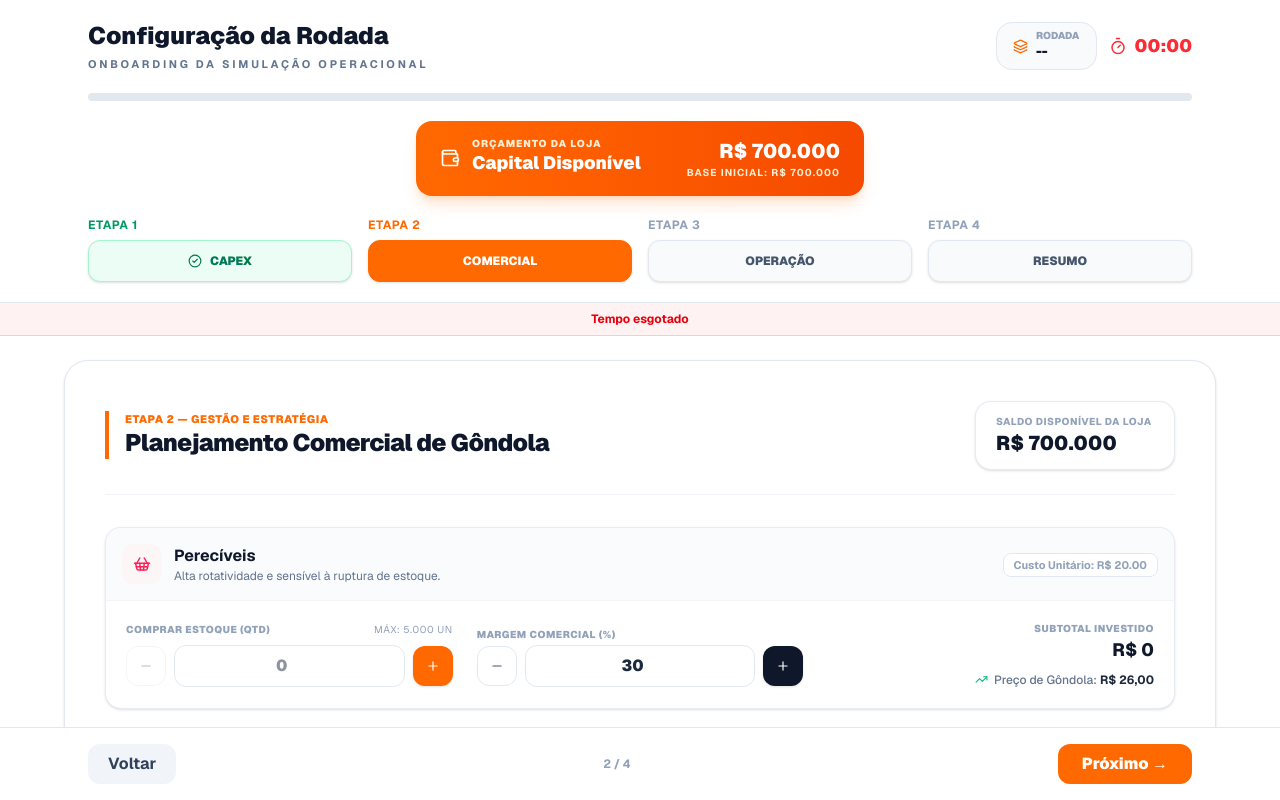
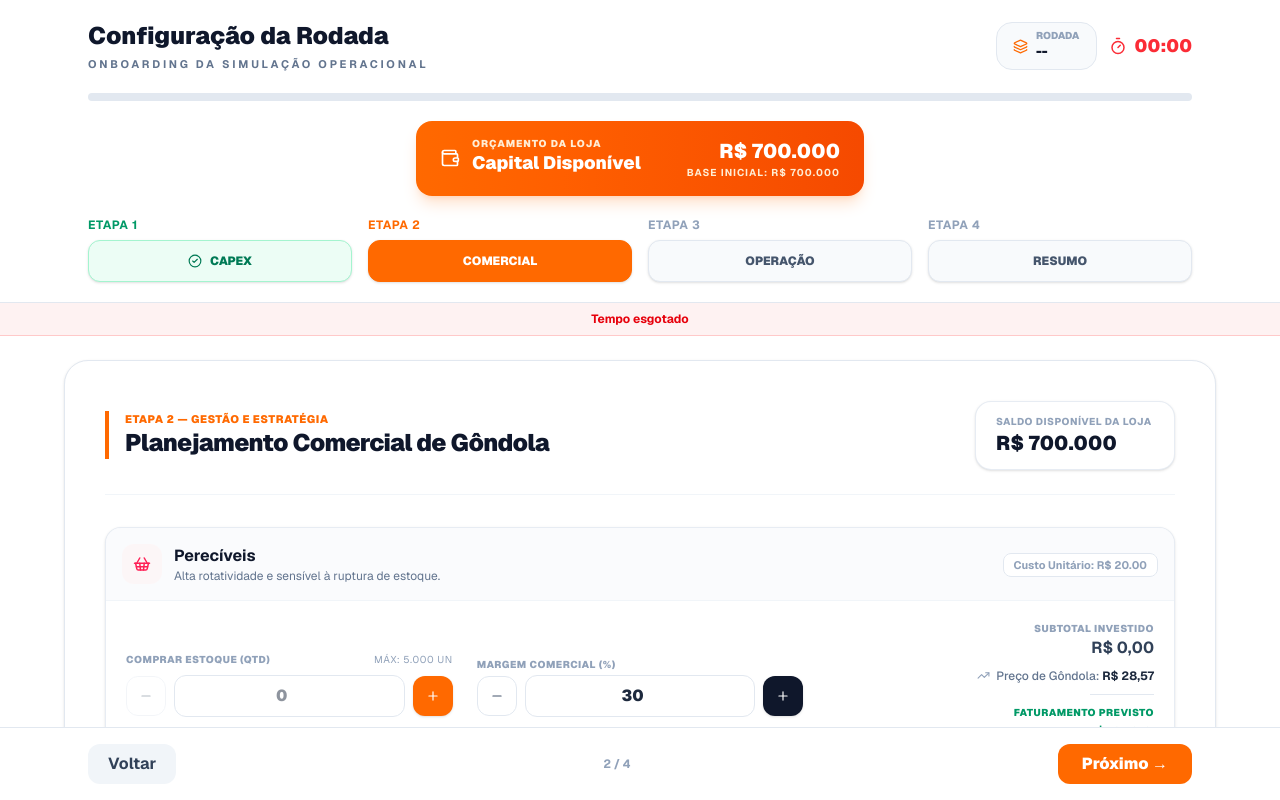
Before and after one commit to Andrelcs12/Simulador-Mercado-R2, a Next.js app in the folder simulador/web/: page /pages/onboarding in a window 1280 px wide. Both pictures are taken after a click on the button "Próximo →". Shown: the top 800 px of the page. Built offline with nearby package versions, Linux system fonts and the light colour scheme; no server answers.

Commit message:
feat(faturamento)

```diff
--- a/simulador/web/src/app/pages/admin/dashboard/page.tsx
+++ b/simulador/web/src/app/pages/admin/dashboard/page.tsx
@@ -325,11 +325,13 @@ const AdminMestre = () => {
   gameStarted={gameStarted}
   showConfig={showConfig}
   canGoNext={(session?.currentRound ?? 0) > 0}
+  sessionId={session?.id || ""} // 🚀 Correção aqui: Passando o sessionId obrigatório
   onToggle={() => setShowConfig((v) => !v)}
   onConfigChange={handleConfigChange}
   onIniciar={iniciarRodada}
   onParar={pararRodada}
   onProxima={proximaRodada}
+  onAlterarTempoTempoReal={alterarTempoRodada} // 🚀 Vincula a função do hook aos presets do painel
 />
 
             <AdminRoundRanking
--- a/simulador/web/src/app/pages/onboarding/components/ComercialStep.tsx
+++ b/simulador/web/src/app/pages/onboarding/components/ComercialStep.tsx
@@ -94,6 +94,7 @@ function calcSLA(serviceOperatorsQty: number): number {
 
 const STOCK_STEP = 100;
 const MARGIN_STEP = 5;
+const MAX_MARGIN = 95; // Teto para evitar divisão por zero ou preços infinitos
 
 export default function ComercialStep({ config, setConfig }: Props) {
   // Consome o estado orçamentário compartilhado
@@ -202,7 +203,7 @@ export default function ComercialStep({ config, setConfig }: Props) {
   };
 
   const updateMargem = (cat: CategoriaKey, value: number) => {
-    const safeMargem = Math.max(0, Math.min(200, value || 0));
+    const safeMargem = Math.max(0, Math.min(MAX_MARGIN, value || 0));
 
     setConfig((prev) => ({
       ...prev,
@@ -260,7 +261,10 @@ export default function ComercialStep({ config, setConfig }: Props) {
 
           const maxAllowed = getMaxAllowed(c, estoque);
           const blocked = estoque >= maxAllowed || saldoFinal < c.custoUn;
-          const precoVenda = c.custoUn * (1 + margem / 100);
+
+          // 🚀 CORREÇÃO DA FÓRMULA: Alinhado com a Margem Comercial real sobre Preço de Venda
+          const precoVenda = margem >= 100 ? 0 : c.custoUn / (1 - margem / 100);
+
           const stockInputId = `estoque-${c.id}`;
           const marginInputId = `margem-${c.id}`;
 
@@ -371,7 +375,7 @@ export default function ComercialStep({ config, setConfig }: Props) {
                       id={marginInputId}
                       type="number"
                       min={0}
-                      max={200}
+                      max={MAX_MARGIN} // 🚀 Ajustado teto máximo
                       value={margem}
                       onChange={(e) =>
                         updateMargem(c.id, Math.abs(Number(e.target.value)))
@@ -381,7 +385,7 @@ export default function ComercialStep({ config, setConfig }: Props) {
 
                     <button
                       type="button"
-                      disabled={margem >= 200}
+                      disabled={margem >= MAX_MARGIN} // 🚀 Desabilita com base no novo limite
                       onClick={() => changeMargemStep(c.id, MARGIN_STEP)}
                       className="w-10 h-10 cursor-pointer flex items-center justify-center rounded-xl bg-slate-900 hover:bg-slate-800 text-white shadow-sm active:scale-95 transition-all shrink-0"
                     >
@@ -391,18 +395,18 @@ export default function ComercialStep({ config, setConfig }: Props) {
                 </div>
 
              {/* VISUALIZAÇÃO DE IMPACTO FINANCEIRO */}
-                <div className="flex md:flex-col justify-between md:justify-center items-center md:items-end p-3 md:p-0 bg-slate-50 md:bg-transparent rounded-xl md:rounded-none gap-1">
+<div className="flex md:flex-col justify-between md:justify-center items-center md:items-end p-3 md:p-0 bg-slate-50 md:bg-transparent rounded-xl md:rounded-none gap-2">
   <div className="md:text-right">
     <p className="text-[10px] uppercase font-black text-slate-400 tracking-wider">
       Subtotal Investido
     </p>
-                    <p className="font-extrabold text-slate-900 text-base md:text-lg">
-                      R$ {subtotal.toLocaleString("pt-BR")}
+    <p className="font-bold text-slate-700 text-sm md:text-base">
+      R$ {subtotal.toLocaleString("pt-BR", { minimumFractionDigits: 2 })}
     </p>
   </div>
 
-                  <div className="md:text-right md:mt-1 flex items-center gap-1.5 text-slate-500">
-                    <TrendingUp size={13} className="text-emerald-500" />
+  <div className="md:text-right flex items-center gap-1.5 text-slate-500">
+    <TrendingUp size={13} className="text-slate-400" />
     <p className="text-xs font-medium">
       Preço de Gôndola:{" "}
       <span className="font-bold text-slate-800">
@@ -410,7 +414,20 @@ export default function ComercialStep({ config, setConfig }: Props) {
       </span>
     </p>
   </div>
+
+  <div className="hidden md:block w-16 border-t border-slate-200 my-0.5" />
+
+  <div className="md:text-right">
+    <p className="text-[10px] uppercase font-black text-emerald-600 tracking-wider">
+      Faturamento Previsto
+    </p>
+    <p className="font-black text-emerald-600 text-base md:text-lg">
+      R$ {(estoque * precoVenda).toLocaleString("pt-BR", { minimumFractionDigits: 2, maximumFractionDigits: 2 })}
+    </p>
   </div>
+</div>
+
+
               </div>
             </motion.div>
           );
```
Also changed, not shown: simulador/web/src/app/pages/admin/dashboard/components/RoundConfigPanel.tsx (+38 -103 lines). Lines whose indentation alone changed are shown as unchanged.
